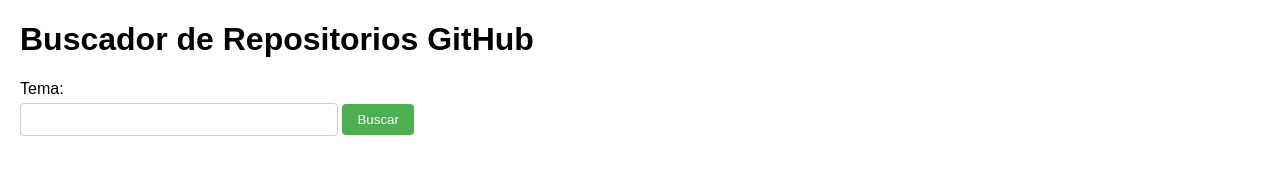
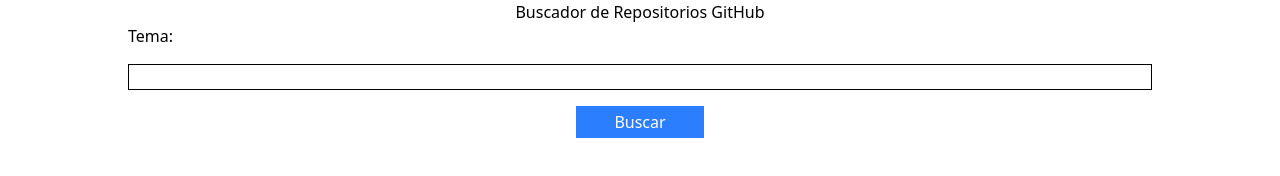
Before and after one commit to herwingxtech/awesome-github-search, a website: page index.html in a window 1280 px wide. Drawn offline with nearby package versions, Linux system fonts and the light colour scheme; files that its build step writes are made by us from their sources.

Commit message:
Add SVG icons for search and send, and update HTML structure for improved styling

```diff
--- a/index.html
+++ b/index.html
@@ -1,10 +1,11 @@
 <!DOCTYPE html>
 <html lang="es">
+
 <head>
     <meta charset="UTF-8">
     <meta name="viewport" content="width=device-width, initial-scale=1.0">
     <title>Buscador de Repositorios GitHub</title>
-    <link rel="stylesheet" href="./css/styles.css">  <!-- Enlace a nuestra hoja de estilos -->
+    <link rel="stylesheet" href="./src/output.css"> <!-- Enlace a nuestra hoja de estilos -->
     <meta property="og:title" content="Buscador de Repositorios GitHub">
     <meta property="og:description" content="Una aplicación para buscar repositorios en GitHub por tema.">
     <meta property="og:image" content="./assets/og-image.png">
@@ -20,19 +21,24 @@
     <meta name="twitter:url" content="https://ghsearch.is-a.dev/">
     <link rel="icon" href="./assets/github.png" type="image/png">
 </head>
+
 <body>
-    <h1>Buscador de Repositorios GitHub</h1>
+        <div class="w-[80%] mx-auto">
 
-    <form id="search-form">
-        <label for="topic">Tema:</label>
-        <input type="text" id="topic" name="topic" required>
-        <button type="submit">Buscar</button>
-    </form>
+            <h1 class="text-center">Buscador de Repositorios GitHub</h1>
+            <form class="flex flex-col gap-4" id="search-form">
+                <label for="topic">Tema:</label>
 
+                <input class="border border-black border-" type="text" id="topic" name="topic" required>
+                <button class="bg-blue-500 w-32 h-8 self-center text-white" type="submit">Buscar</button>
+            </form>
+        </div>
+    </div>
     <div id="results">
         <!-- Aquí se mostrarán los resultados -->
     </div>
 
-    <script src="./src/script.js"></script>  <!-- Enlace a nuestro script JavaScript -->
+    <script src="./src/script.js"></script> <!-- Enlace a nuestro script JavaScript -->
 </body>
+
 </html>
```
Also changed, not shown: assets/search.svg (added), assets/send.svg (added).
